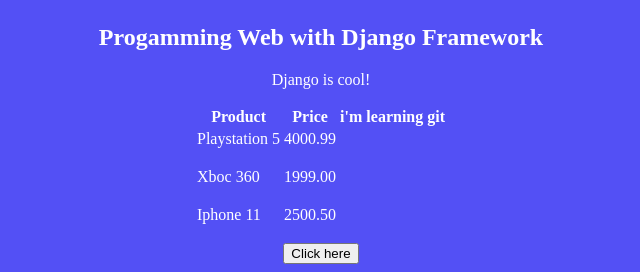
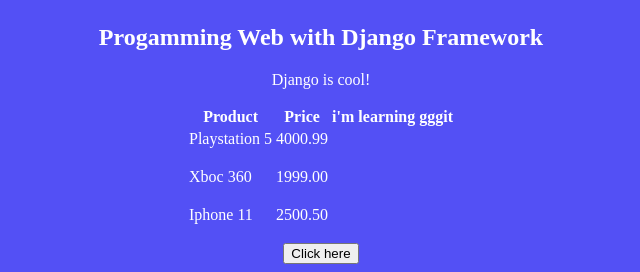
Before and after one commit to MatheusAprigio11/django_advanced_course, a Django app: page / in a window 1280 px wide. Shown: the part 592-864 px from the top of the page, without its empty margins (319-959 px from the left). Run offline with Django 4.2, Linux system fonts and the light colour scheme; data comes from the database, SQL or seed files in the repository.

Commit message:
learning_git_pacero

```diff
--- a/core/templates/index.html
+++ b/core/templates/index.html
@@ -21,7 +21,7 @@
             <tr>
                 <th>Product</th>
                 <th>Price</th>
-                <th>i'm learning git</th>
+                <th>i'm learning gggit</th>
             </tr>
         </thead>
         <tbody>
```
